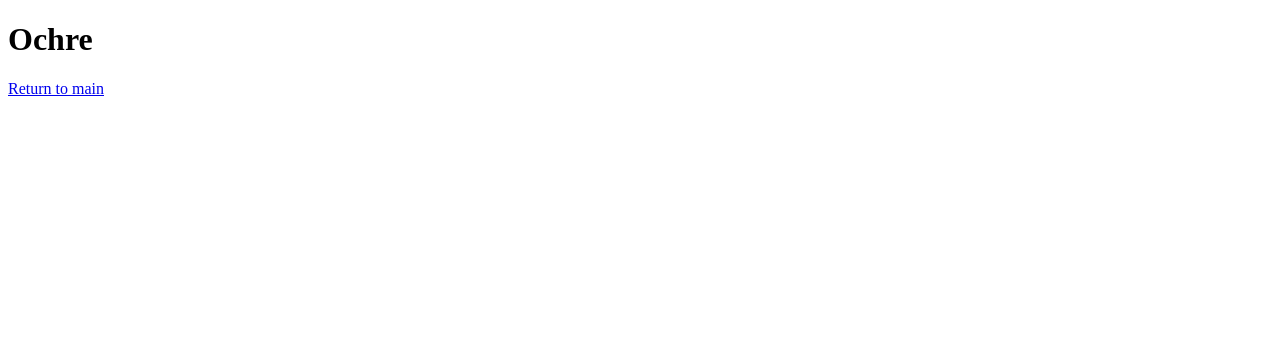
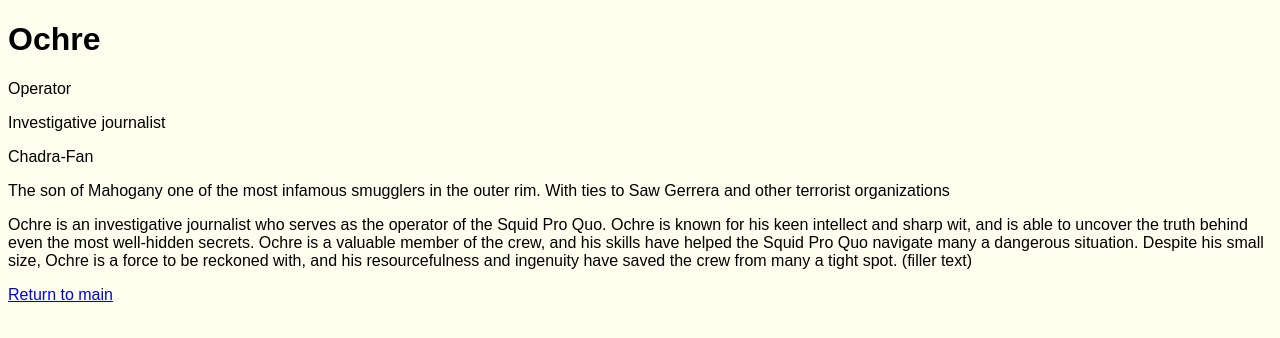
Before and after one commit to JoshuaBoothby/sw5e-personal-project-for-fun, a plain HTML site: page ochre.html in a window 1280 px wide. Drawn offline with Linux system fonts and the light colour scheme.

Commit message:
added more filler text

```diff
--- a/ochre.html
+++ b/ochre.html
@@ -1,13 +1,32 @@
 <!DOCTYPE html>
 <html lang="en">
-<head>
-    <meta charset="UTF-8">
-    <meta name="viewport" content="width=device-width, initial-scale=1.0">
+  <head>
+    <meta charset="UTF-8" />
+    <meta name="viewport" content="width=device-width, initial-scale=1.0" />
     <title>Document</title>
-    <link rel="stylesheet" href="style.css">
-</head>
-<body>
+    <link rel="stylesheet" href="style.css" />
+  </head>
+  <body>
     <h1>Ochre</h1>
-    <a href="index.html">Return to main</a>
-</body>
+    <p>Operator</p>
+    <p>Investigative journalist</p>
+    <p>Chadra-Fan</p>
+    <p>
+      The son of Mahogany one of the most infamous smugglers in the outer rim.
+      With ties to Saw Gerrera and other terrorist organizations
+    </p>
+    <p>
+      Ochre is an investigative journalist who serves as the operator of the
+      Squid Pro Quo. Ochre is known for his keen intellect and sharp wit, and is
+      able to uncover the truth behind even the most well-hidden secrets. Ochre
+      is a valuable member of the crew, and his skills have helped the Squid Pro
+      Quo navigate many a dangerous situation. Despite his small size, Ochre is
+      a force to be reckoned with, and his resourcefulness and ingenuity have
+      saved the crew from many a tight spot. (filler text)
+    </p>
+
+    <p>
+      <a href="index.html">Return to main</a>
+    </p>
+  </body>
 </html>
--- a/style.css
+++ b/style.css
@@ -0,0 +1,6 @@
+
+
+body{
+    background-color: ivory;
+    font-family: Arial, sans-serif;
+}
```
Also changed, not shown: ship.html (+11 -4 lines), short-nose.html (+16 -4 lines), starburst.html (+20 -9 lines), tink-tak.html (+20 -9 lines).
